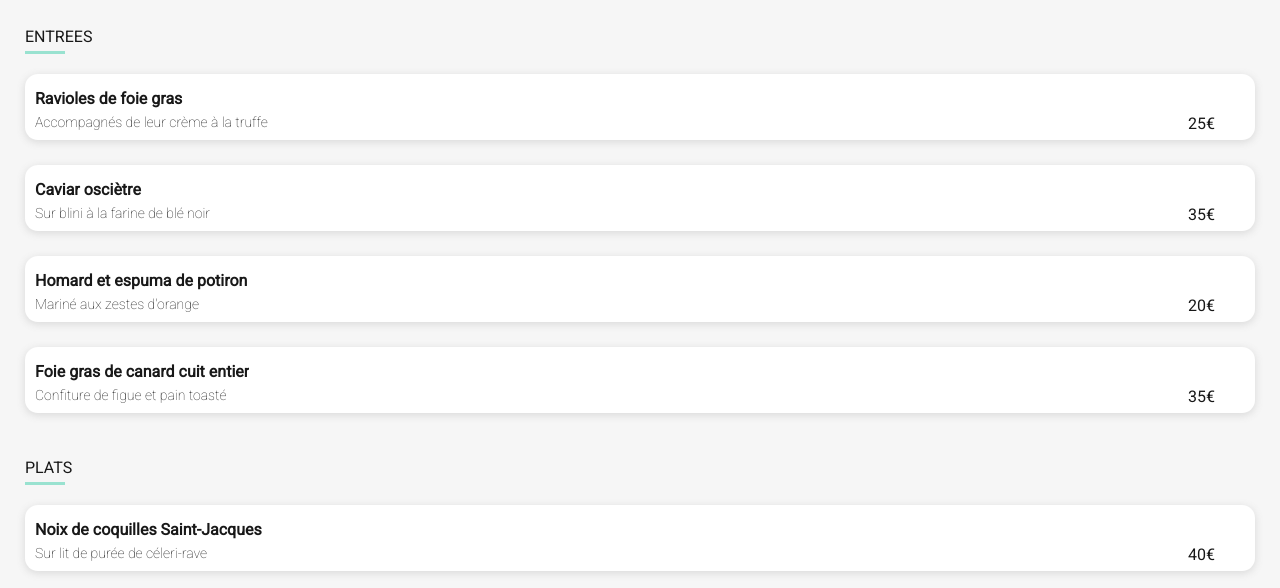
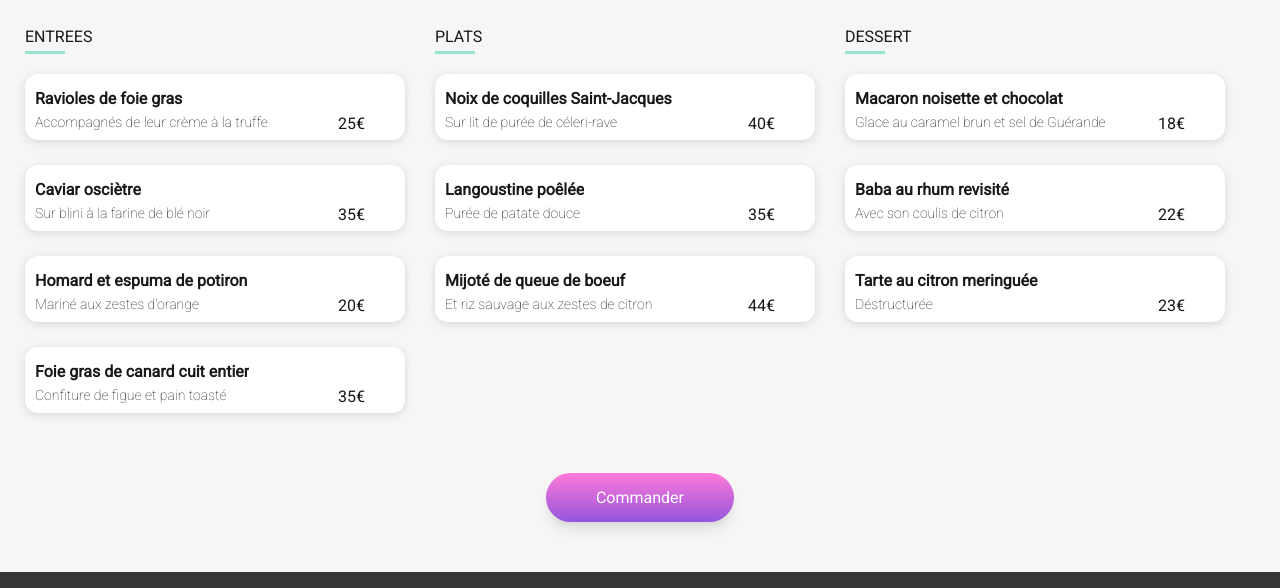
Before and after one commit to mia-reinshagen/mia-reinshagen_3_13042021, a plain HTML site: page menu_note.html in a window 1280 px wide. Shown: the part 343-931 px from the top of the page. Drawn offline with Linux system fonts and the light colour scheme; a web font is replaced by a local one.

Commit message:
terminé les media queries

```diff
--- a/style_menu.css
+++ b/style_menu.css
@@ -407,3 +407,41 @@ color: white;
     color: white;
 
 }
+
+
+@media (min-width: 768px) /*tablette*/
+{
+    #menu_choix {
+        display: flex;
+        flex-direction: row;
+        flex-wrap: wrap;
+    }
+
+.menu_choix_contenu{
+    display: flex;
+        flex-direction: row;
+        flex-wrap: wrap;
+    flex:10%;
+
+}
+#menu_choix_entree
+    {
+        flex:10%;
+        flex-wrap: wrap;
+        padding-right: 30px;
+    }
+
+#menu_choix_plats
+{
+    flex:10%;
+    flex-wrap: wrap;
+    padding-right: 30px;
+}
+
+#menu_choix_dessert
+{
+    flex:10%;
+    flex-wrap: wrap;
+    padding-right: 30px;
+}
+}
```
Also changed, not shown: style.css (+35 -1 lines).
